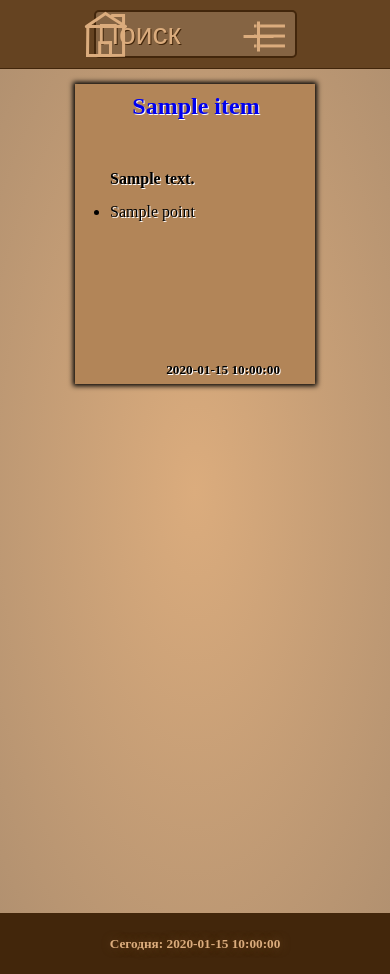
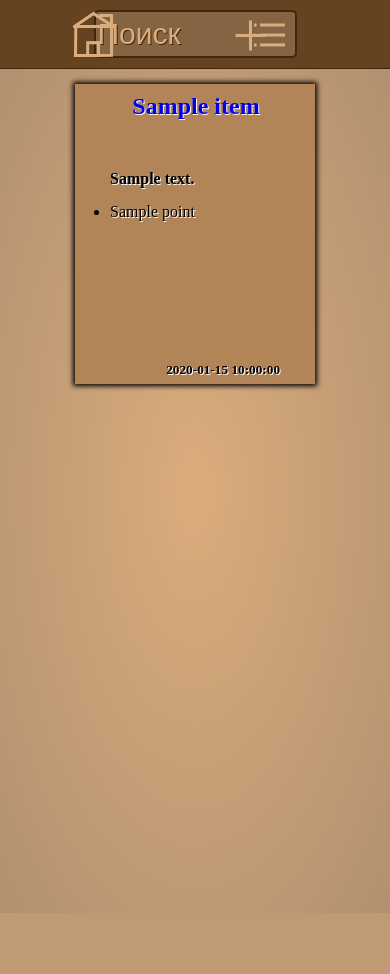
Before and after one commit to Smiker34/Memos, a Python web app: template templates/index.html in a window 390 px wide. After the commit the page ends 913 px from the top, so only its background shows below. Run offline with Jinja, Linux system fonts and the light colour scheme; the template is opened without the code that fills it: most values are stand-ins (such as "Sample title", 1, 10 or a date in 2020).

Commit message:
mobile adaptation

```diff
--- a/templates/base.html
+++ b/templates/base.html
@@ -2,7 +2,7 @@
 <html lang="en">
 
 <head>
-    <meta charset="UTF-8">
+    <meta name="viewport" content="width=device-width, initial-scale=1" charset="UTF-8">
     <title>{% block title %}{% endblock %}</title>
     {% block style %}{% endblock %}
     {% block script %}{% endblock %}
@@ -11,7 +11,6 @@
 <body onload="memo_name()" style="margin: 0; display: flex; flex-direction: column;">
     {% block header %} {% endblock %}
     {% block body %} {% endblock %}
-    {% block footer %} {% endblock %}
 </body>
 
 </html>
--- a/templates/footer.html
+++ /dev/null
@@ -1,6 +0,0 @@
-<div class="footer">
-    <hr>
-    <div class="container">
-        <h5>Сегодня: {{date}}</h5>
-    </div>
-</div>
--- a/templates/style.html
+++ b/templates/style.html
@@ -164,25 +164,15 @@
     }
 
     .content {
-        min-height: 82%vh;
-    }
-
-    .footer {
-        text-align: center;
-        height: 10%;
-        background-color: #42260B;
-    }
-
-    .footer h5 {
-        color: #dbac7d;
-        text-shadow: #654321 1px 0 10px;
+        min-height: 92vh;
     }
 
     .board {
         margin-top: 1px;
         position: relative;
         width: 100%;
-        height: 100vh;
+        min-height: 100vh;
+        height: auto;
         background: radial-gradient(#dbac7d, #B29170);
         background-size: cover;
     }
@@ -256,4 +246,38 @@
         top: 3%;
         right: 3%;
     }
+
+    @media (max-width: 1140px) {
+        .home {
+            left: 17vw;
+        }
+
+        .memo_create {
+            top: 1.5vh;
+            right: 29%;
+        }
+
+        .list_memo_create {
+            top: 1.5vh;
+            right: 25%;
+        }
+
+        .create_container form {
+            left: 30%;
+        }
+    }
+
+    @media (max-width: 768px) {
+        .home {
+            left: 17vw;
+        }
+
+        .memo_create {
+            right: 30%;
+        }
+
+        .list_memo_create {
+            right: 25%;
+        }
+    }
 </style>
```
Also changed, not shown: patterns.sqlite.
